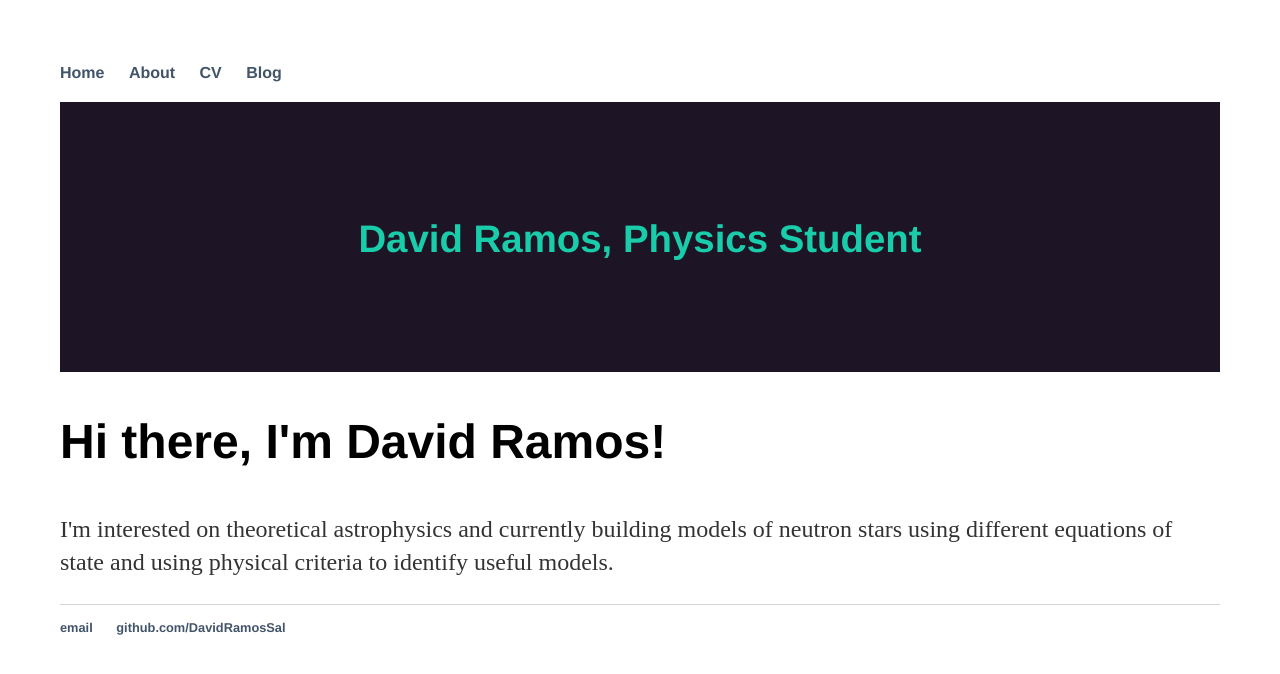
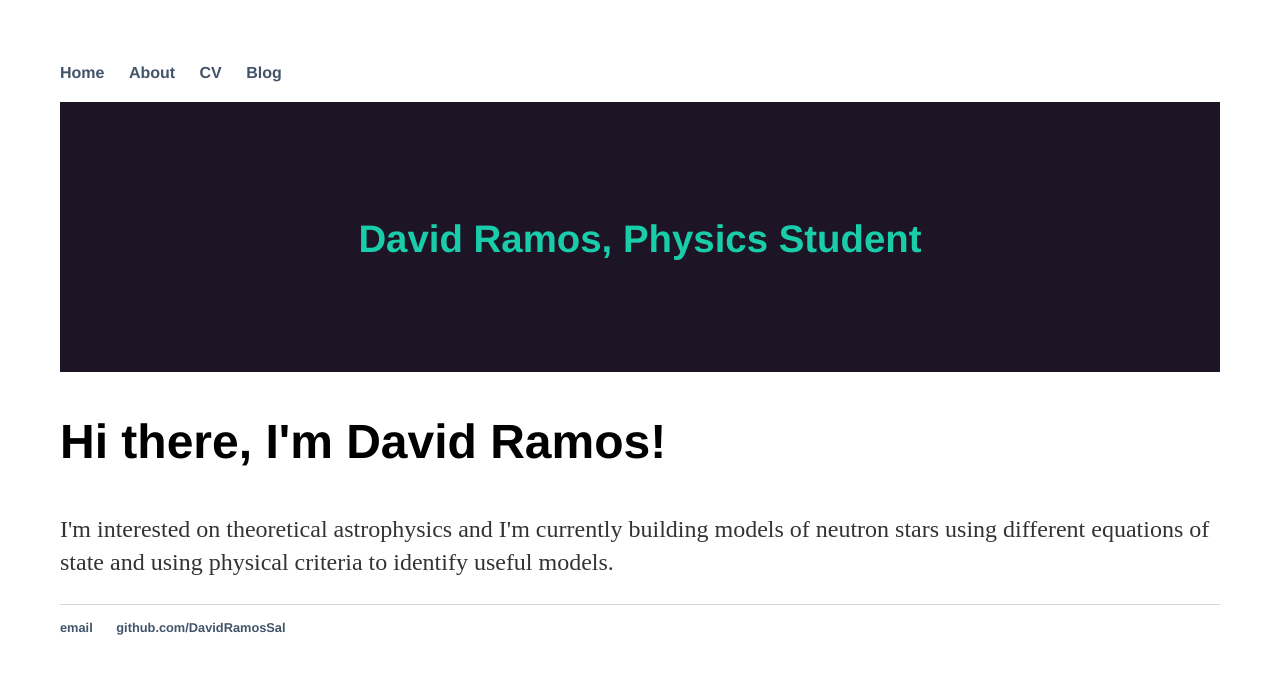
Before and after one commit to DavidRamosSal/DavidRamosSal.github.io, a Jekyll site: the page built from index.html, in a window 1280 px wide. Shown: the top 674 px of the page. Built offline with Jekyll 4.4.1, drawn with Linux system fonts in a browser that asks for light colours.

```diff
--- a/index.html
+++ b/index.html
@@ -4,5 +4,5 @@ title: David Ramos, Physics Student
 ---
 <div class="blurb">
 	<h1>Hi there, I'm David Ramos!</h1>
-	<p>I'm interested on theoretical astrophysics and currently building models of neutron stars using different equations of state and using physical criteria to identify useful models. </p>
+	<p>I'm interested on theoretical astrophysics and I'm currently building models of neutron stars using different equations of state and using physical criteria to identify useful models. </p>
 </div><!-- /.blurb -->
```
